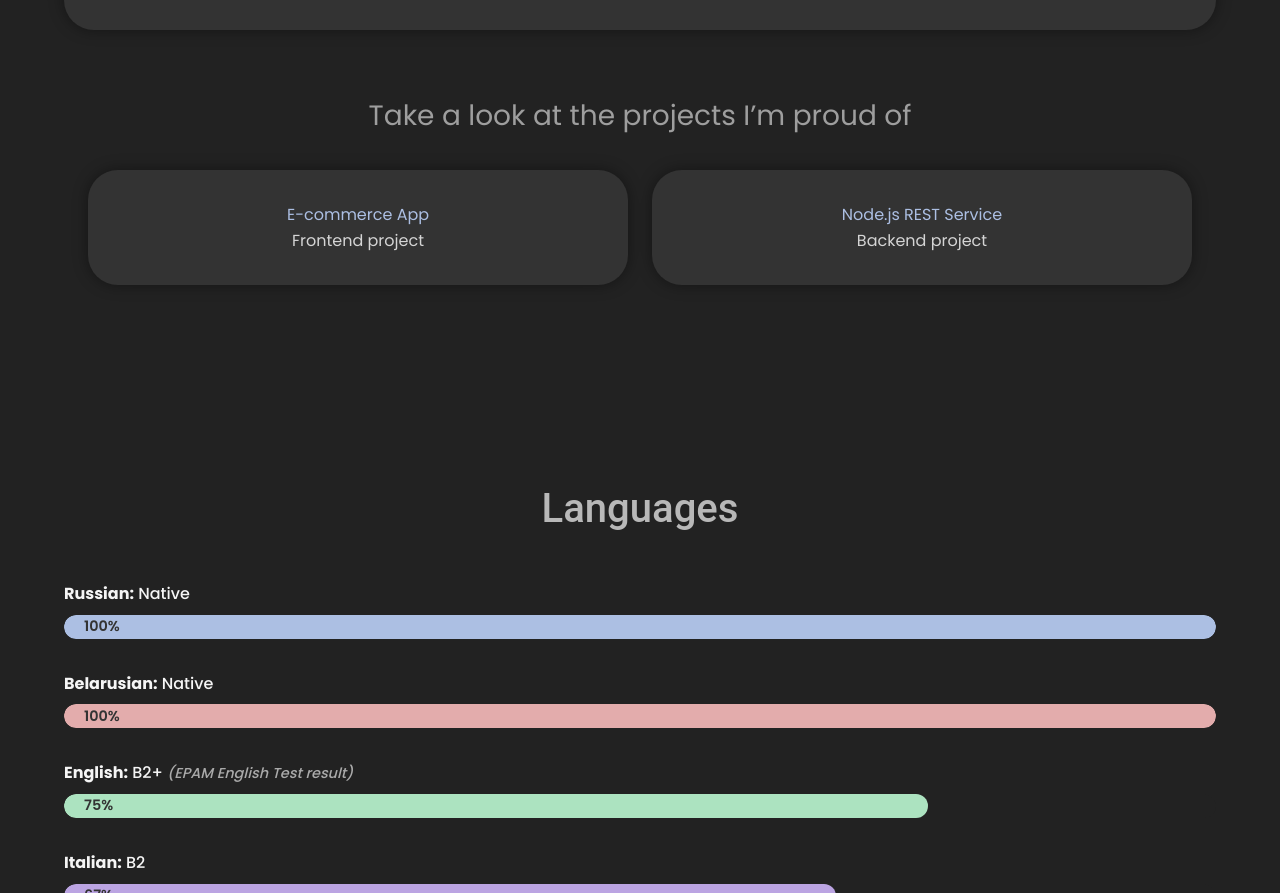
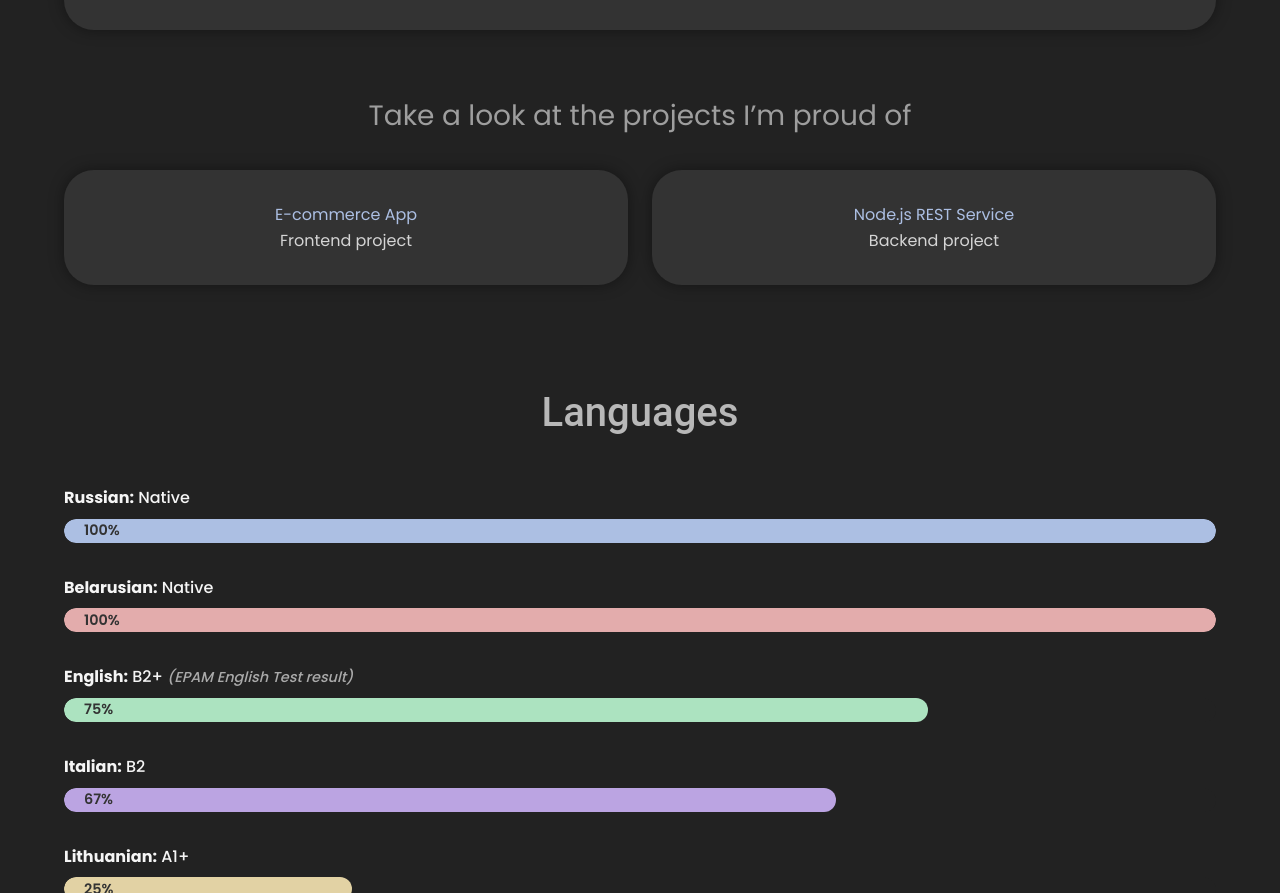
Before and after one commit to haslie22/rsschool-cv, a website with bundled scripts: page index.html in a window 1280 px wide. Shown: the part 5169-6062 px from the top of the page. Built offline with nearby package versions, Linux system fonts and the light colour scheme.

Commit message:
fix: remove redundant padding

```diff
--- a/styles/sections/projects.css
+++ b/styles/sections/projects.css
@@ -1,7 +1,6 @@
 .projects {
   max-width: 1200px;
   margin-inline: auto;
-  padding: 0 1.5rem 6rem;
 }
 
 .projects__list {
```
